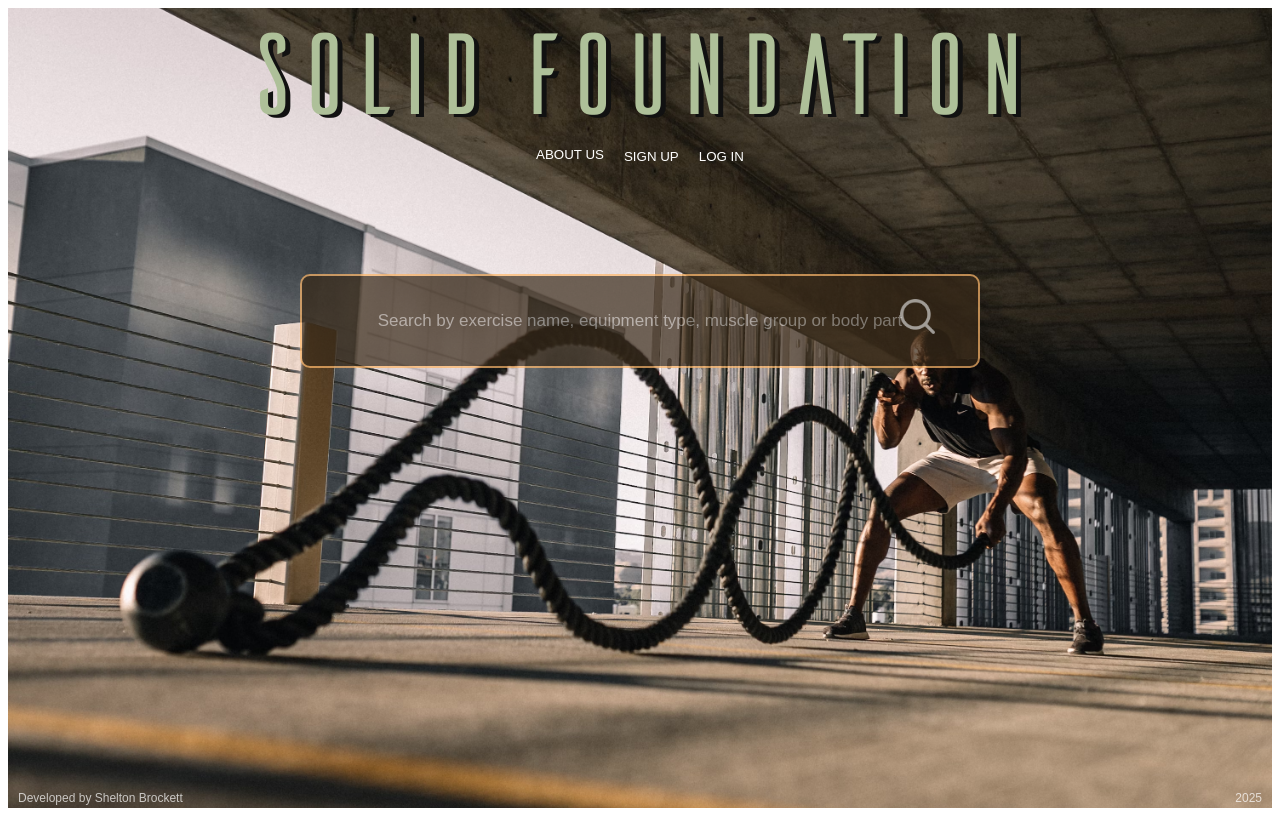
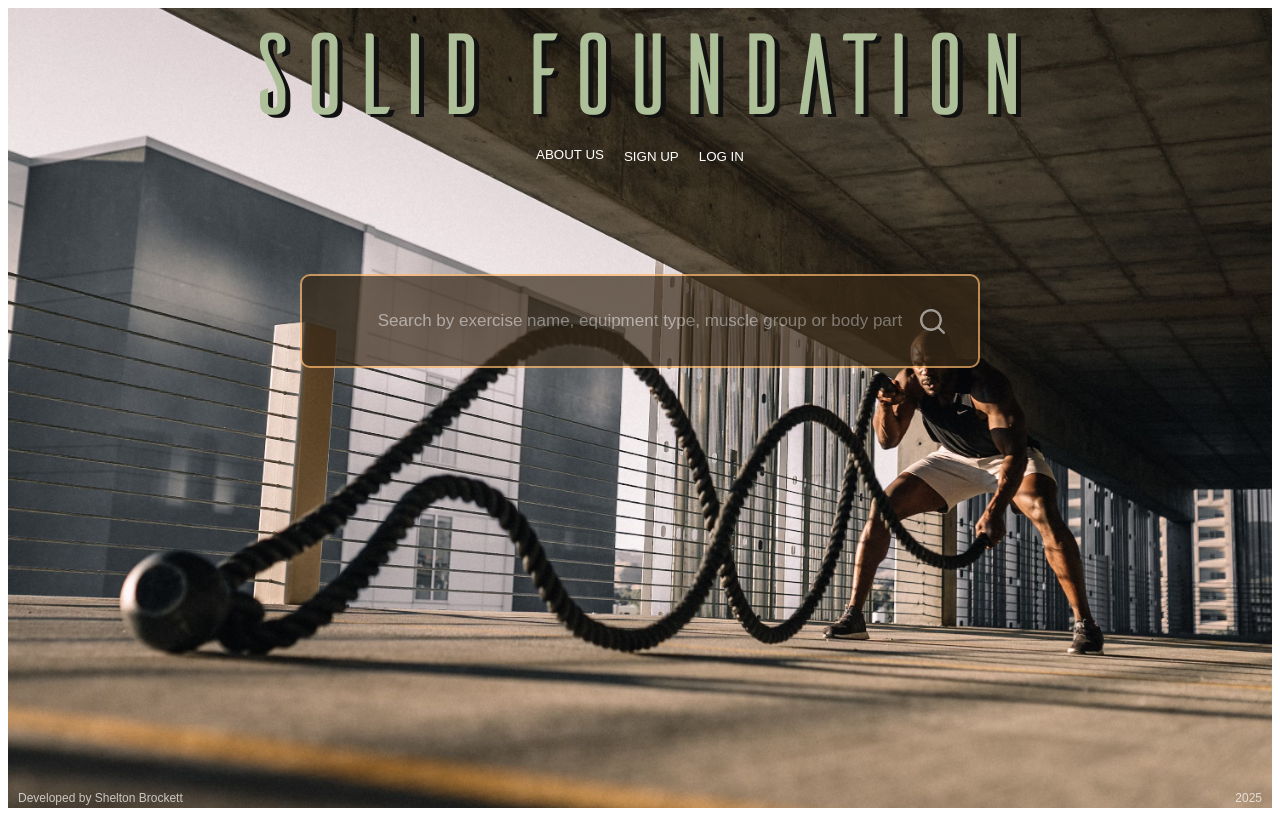
Before and after one commit to Shelton-B/final-project, a React (Vite) app: page / in a window 1280 px wide. Built offline with nearby package versions, Linux system fonts and the light colour scheme.

Commit message:
update search icon

```diff
--- a/src/components/Main/SearchMenu/SearchMenu.css
+++ b/src/components/Main/SearchMenu/SearchMenu.css
@@ -28,10 +28,10 @@
 
 .search__icon {
   position: absolute;
-  top: 30px;
-  right: 50px;
-  width: 35px;
-  height: 35px;
+  top: 40px;
+  right: 40px;
+  width: 25px;
+  height: 25px;
   background-image: url(../../../images/search.png);
   background-color: transparent;
   background-position: center;
```
